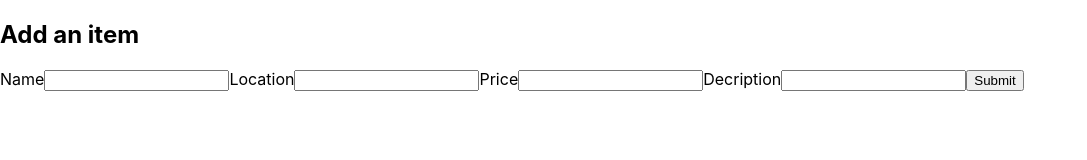
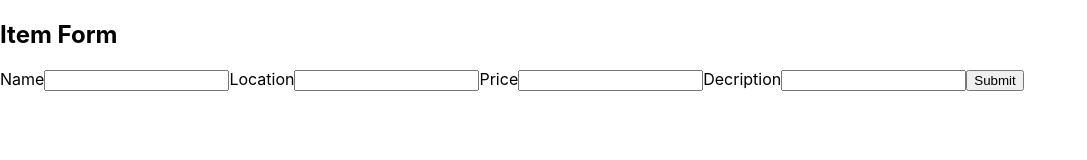
Before and after one commit to African-Marketplace-67/front-end, a React (Create React App) app in the folder marketplace/: page /add-item in a window 1280 px wide. Shown: the top 160 px of the page, without its empty margins (0-1087 px from the left). Built offline with nearby package versions, Linux system fonts and the light colour scheme; no server answers; sample sign-in values are in the browser's storage.

Commit message:
actual actions hotfix

```diff
--- a/marketplace/src/MockMain.js
+++ b/marketplace/src/MockMain.js
@@ -76,7 +76,7 @@ function MockMain ({items}) {
                             <ItemButton onClick={(event) => {
                                 event.preventDefault()
 
-                                history.push(`'/items/${item.id}`)
+                                history.push(`/edit-item/${item.id}`)
                             }}>Edit</ItemButton>
                             <ItemButton onClick={()=>{
                                 dispatch(deleteItem(item))
--- a/marketplace/src/components/ItemForm.js
+++ b/marketplace/src/components/ItemForm.js
@@ -20,8 +20,9 @@ const ItemForm = ()=> {
     const onSubmit = e => {
         e.preventDefault()
         if(history.location.pathname === `/edit-item/${params.id}`){
-            dispatch(editItem(values))
-            history.push('/mockMain')
+
+            dispatch(editItem({...values,id: params.id}))
+
         } else if (history.location.pathname === '/add-item') {
             dispatch(addItem(values))
             history.push('/mockMain')
@@ -37,7 +38,7 @@ const ItemForm = ()=> {
 
       return (
         <form onSubmit={onSubmit}>
-            <h2>Add an item</h2>
+            <h2>Item Form</h2>
             <label>Name
               <input
                 value={values.name}
```
Also changed, not shown: 1 other file (tests, documents, lock files or other folders).
